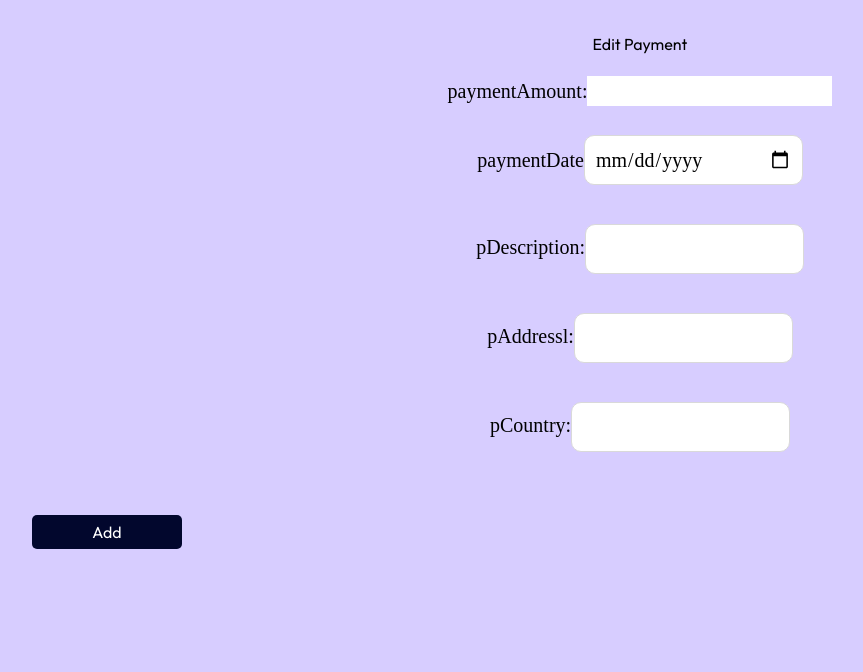
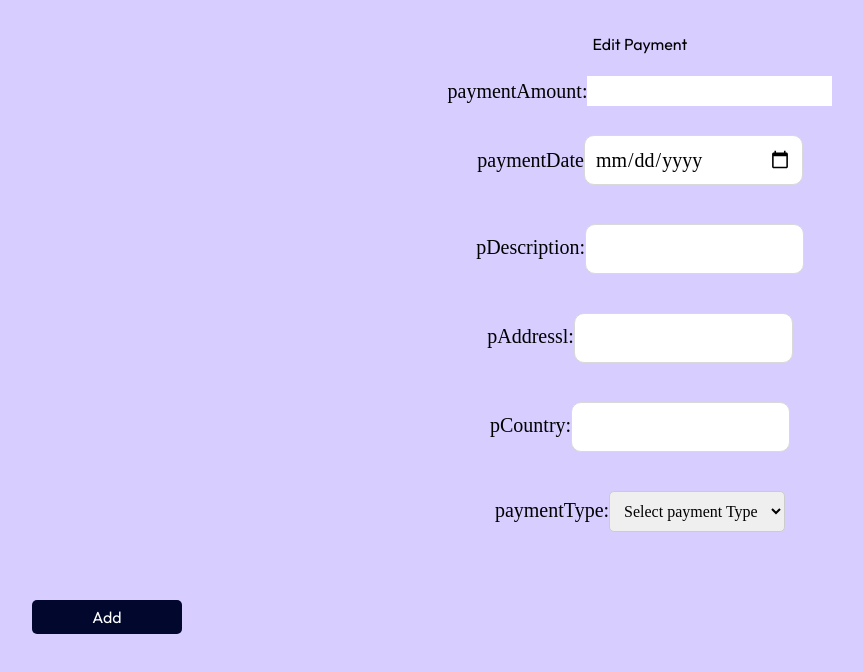
Before and after one commit to Leashaniya/ComfyFitness, a React (Vite) app in the folder frontend/: page /payment/update/1 in a window 1280 px wide. Shown: the top 672 px of the page, without its empty margins (0-863 px from the left). Built offline with nearby package versions, Linux system fonts and the light colour scheme; no server answers.

Commit message:
payment type added

```diff
--- a/frontend/src/components/EditPayment.jsx
+++ b/frontend/src/components/EditPayment.jsx
@@ -12,6 +12,7 @@ function EditPayment() {
     pDescription: "",
     pAddressl:"",
     pCountry: "",
+    paymentType:"",
   });
 
   useEffect(() => {
@@ -114,6 +115,21 @@ function EditPayment() {
 
         </label>
         <br />
+        <label>
+        paymentType:
+        <select
+            name="paymentType"
+            value={formData.paymentType}
+            onChange={handleChange}
+            required
+          >
+            <option value="">Select payment Type</option>
+            <option value="Online">Online</option>
+            <option value="Offline">Offline</option>
+          </select>
+
+        </label>
+        <br />
 
         <br />
         <button type="submit">Add</button>
--- a/frontend/src/components/Payment.List.jsx
+++ b/frontend/src/components/Payment.List.jsx
@@ -54,22 +54,6 @@ function PaymentList() {
     )
   );
 
-  // Calculate total payment count
-  const totalPaymentCount = payments.length;
-
-  const generateCSVReport = () => {
-    const csvData = "Payment ID, Payment Amount, Payment Date, Description, Address, Country\n";
-    const rows = payments.map((payment) => (
-      `${payment.Id},${payment.paymentAmount},${payment.paymentDate},${payment.pDescription},${payment.pAddressl},${payment.pCountry}\n`
-    ));
-    const csvContent = csvData + rows.join("");
-    const encodedUri = encodeURI(csvContent);
-    const link = document.createElement("a");
-    link.setAttribute("href", "data:text/csv;charset=utf-8," + encodedUri);
-    link.setAttribute("download", "payment_report.csv");
-    document.body.appendChild(link);
-    link.click();
-  };
   const generatePDFReport = () => {
     const input = document.getElementById("subscription-table");
     html2canvas(input)
@@ -80,9 +64,26 @@ function PaymentList() {
         const height = canvas.height * scaleFactor;
         const pdf = new jsPDF("p", "mm", "a1");
         pdf.addImage(imgData, "PNG", 0, 0, width, height);
-        pdf.save("subscription_report.pdf");
+        pdf.save("payment_report.pdf");
       });
   };
+
+    // Calculate total payment count
+    const totalPaymentCount = payments.length;
+
+    const generateCSVReport = () => {
+      const csvData = "Payment ID, Payment Amount, Payment Date, Description, Address, Country\n";
+      const rows = payments.map((payment) => (
+        `${payment.Id},${payment.paymentAmount},${payment.paymentDate},${payment.pDescription},${payment.pAddressl},${payment.pCountry}\n`
+      ));
+      const csvContent = csvData + rows.join("");
+      const encodedUri = encodeURI(csvContent);
+      const link = document.createElement("a");
+      link.setAttribute("href", "data:text/csv;charset=utf-8," + encodedUri);
+      link.setAttribute("download", "payment_report.csv");
+      document.body.appendChild(link);
+      link.click();
+    };
 
   return (
     <div className="payment-list-container">
@@ -107,6 +108,7 @@ function PaymentList() {
             <th>Description</th>
             <th>Address</th>
             <th>Country</th>
+            <th>PaymentType</th>
             <th>Actions</th>
           </tr>
         </thead>
@@ -119,6 +121,7 @@ function PaymentList() {
               <td>{payment.pDescription}</td>
               <td>{payment.pAddressl}</td>
               <td>{payment.pCountry}</td>
+              <td>{payment.paymentType}</td>
               <td className="action-buttons">
                 <button onClick={() => handleEdit(payment.Id)}>Edit</button>{" "}
                 <button onClick={() => handleDelete(payment.Id)}>Delete</button>
```
